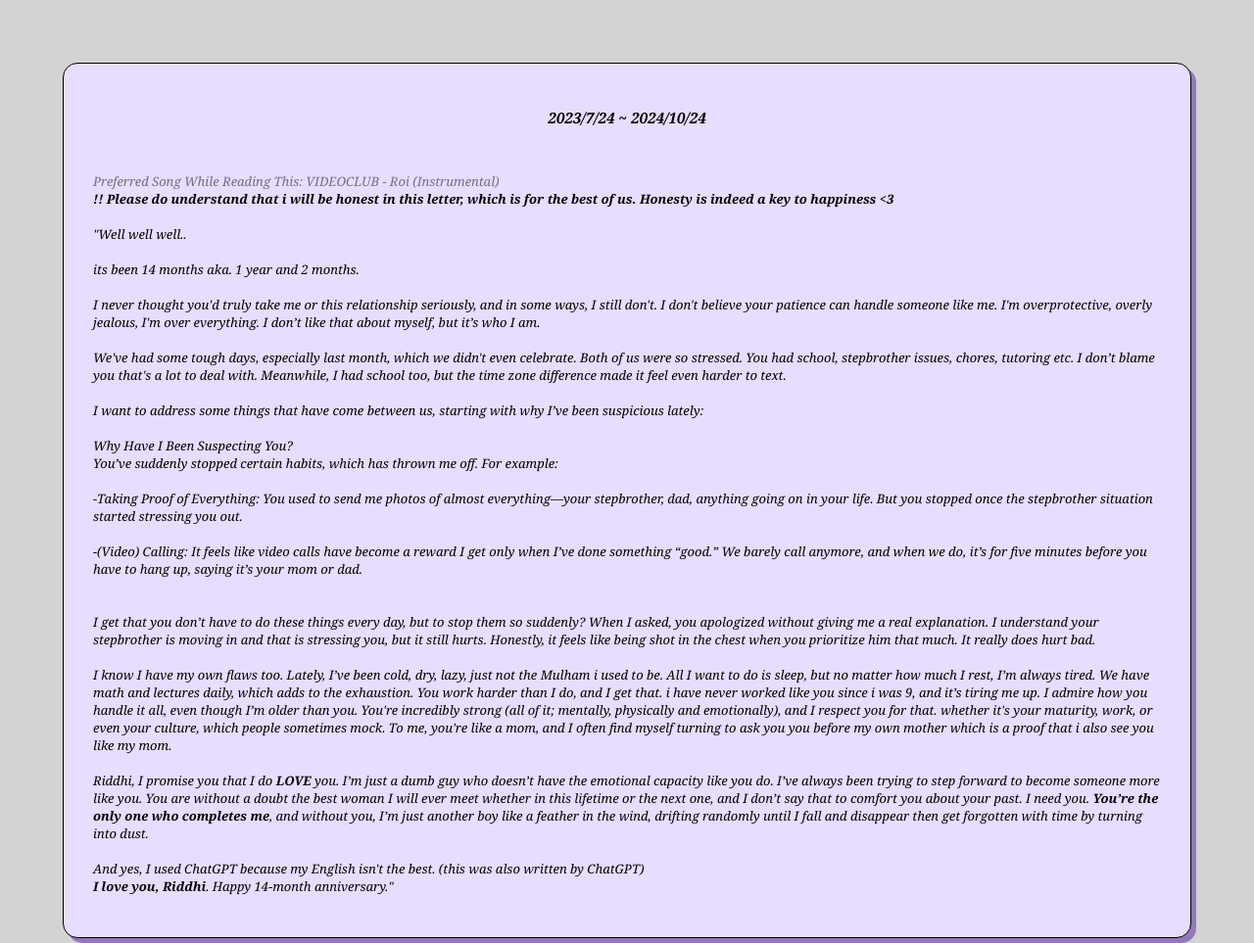
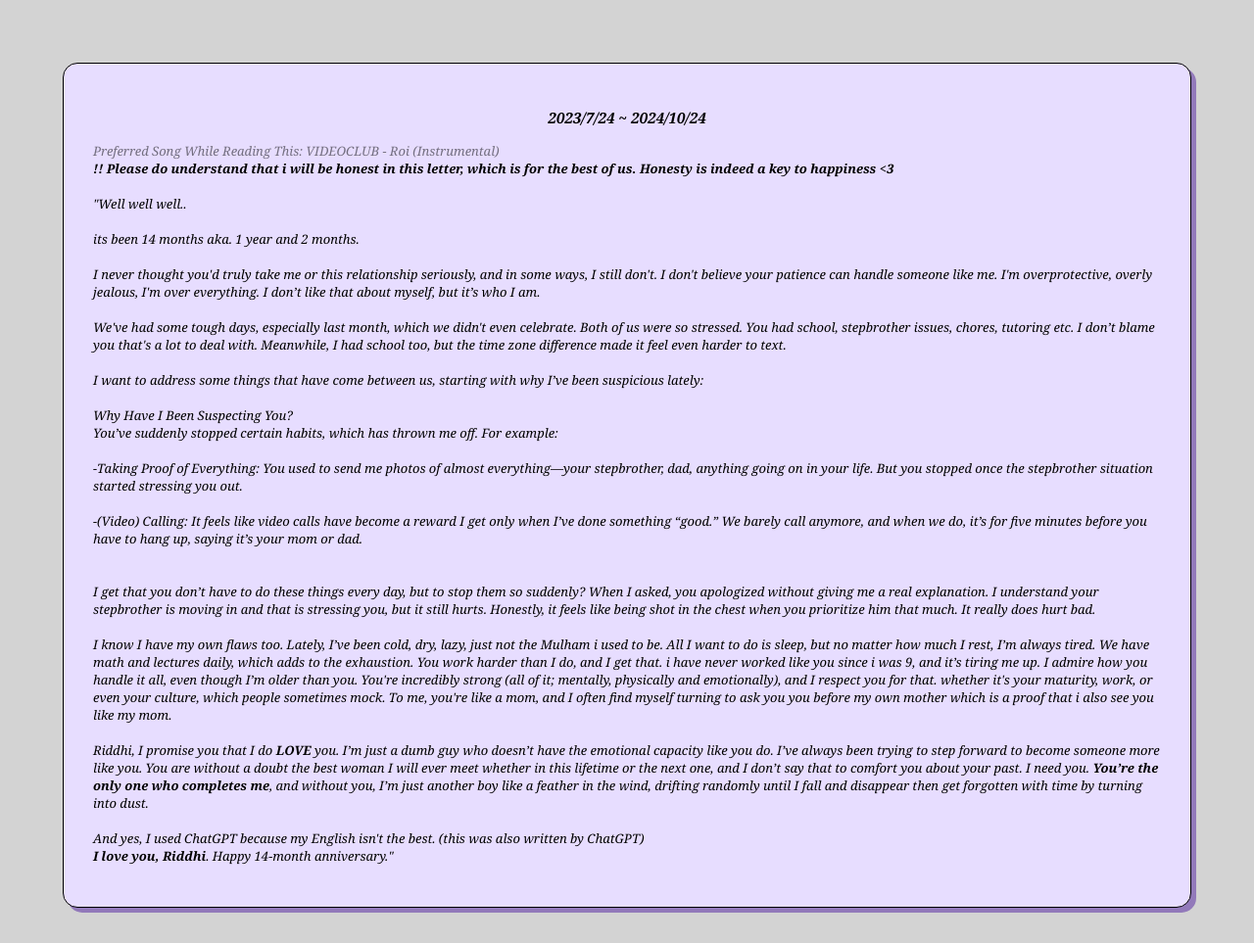
Before and after one commit to MulhamNob9919/coffeestore, a plain HTML site: page letter1.html in a window 1280 px wide. Shown: the whole page at 98% size. Drawn offline with Linux system fonts and the light colour scheme; a script that the page names is missing.

Commit message:
Update letter1.html

```diff
--- a/letter1.html
+++ b/letter1.html
@@ -17,7 +17,7 @@
 </ul> -->
 
     <main class="lettermain">
-<h3 style="text-align: center; font-family: Georgia, serif;">2023/7/24 ~ 2024/10/24</h1> <br>
+<h3 style="text-align: center; font-family: Georgia, serif;">2023/7/24 ~ 2024/10/24</h1>
 <p><span style="opacity: 50%;">Preferred Song While Reading This: VIDEOCLUB - Roi (Instrumental)</span><br>
 <b>!! Please do understand that i will be honest in this letter, which is for the best of us. Honesty is indeed a key to happiness <3 </b>
 <br><br>
```
